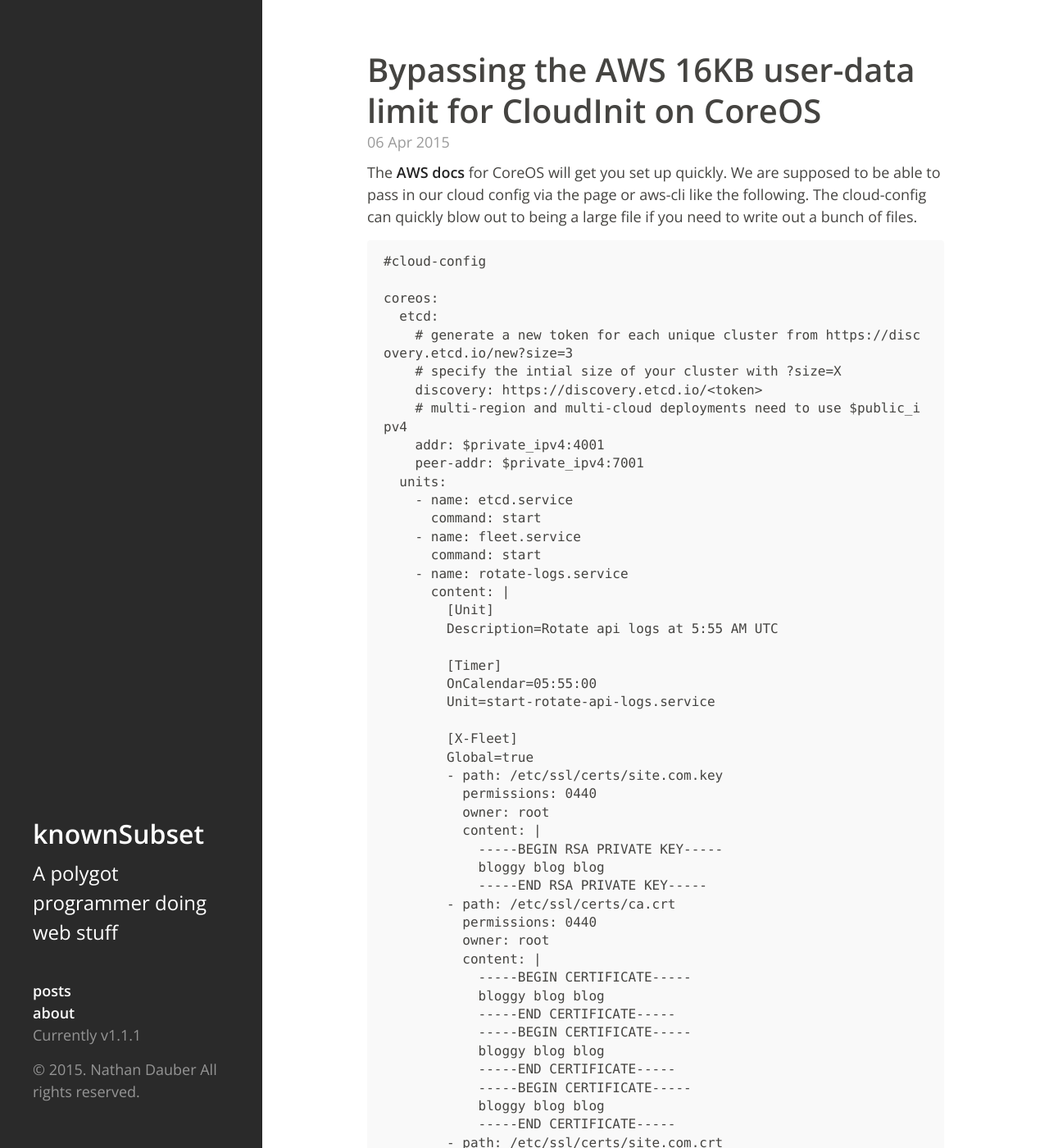
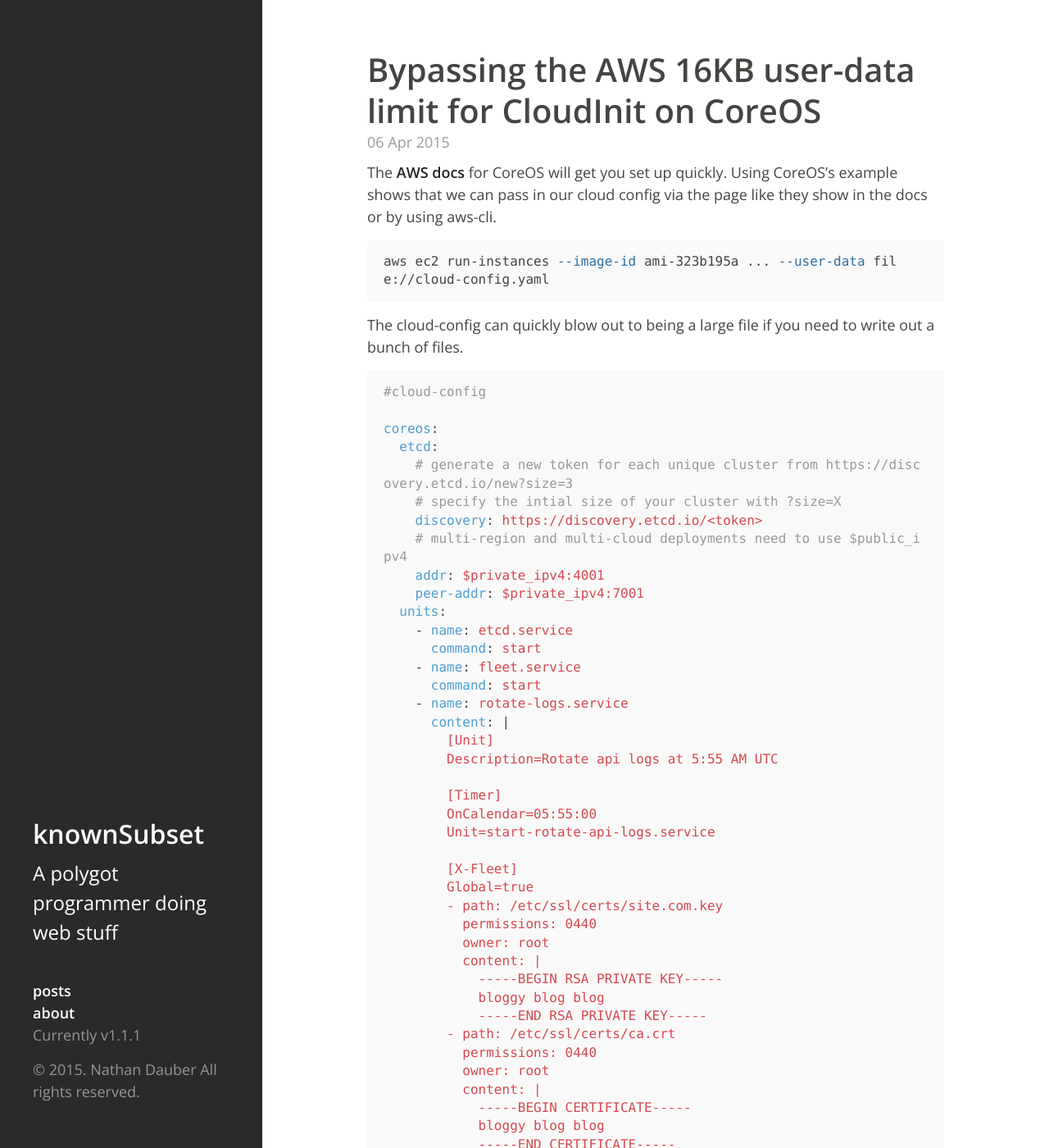
Before and after one commit to KnownSubset/KnownSubset.github.io, a Jekyll site: the page built from _posts/2015-04-06-Bypass-AWS-user-data-size-limits-on-coreOS.md, in a window 1280 px wide and 1400 px high. Shown: the whole window at 82% size. Built offline with Jekyll 4.4.1, drawn with Linux system fonts in a browser that asks for light colours; Markdown is read by kramdown in place of the engine named in the settings; some of the changed text lies outside the part shown.

Commit message:
Enhancements to the post

````diff
--- a/_posts/2015-04-06-Bypass-AWS-user-data-size-limits-on-coreOS.md
+++ b/_posts/2015-04-06-Bypass-AWS-user-data-size-limits-on-coreOS.md
@@ -3,9 +3,15 @@ layout: post
 title: Bypassing the AWS 16KB user-data limit for CloudInit on CoreOS
 ---
 
-The [AWS docs](https://coreos.com/docs/running-coreos/cloud-providers/ec2/#cloud-config) for CoreOS will get you set up quickly. We are supposed to be able to pass in our cloud config via the page or aws-cli like the following.  The cloud-config can quickly blow out to being a large file if you need to write out a bunch of files.
+The [AWS docs](https://coreos.com/docs/running-coreos/cloud-providers/ec2/#cloud-config) for CoreOS will get you set up quickly. Using CoreOS's example shows that we can pass in our cloud config via the page like they show in the docs or by using aws-cli.
 
+``` shell
+aws ec2 run-instances --image-id ami-323b195a ... --user-data file://cloud-config.yaml
 ```
+
+The cloud-config can quickly blow out to being a large file if you need to write out a bunch of files.
+
+``` yaml
 #cloud-config
 
 coreos:
@@ -73,10 +79,15 @@ coreos:
 
 ```
 
-However, when trying to boot an EC2 instance with a complicated cloud-config you will probably run into a limitation within AWS of the [user-data being limited to 16KB](http://docs.aws.amazon.com/AWSEC2/latest/UserGuide/ec2-instance-metadata.html).  _The documents seem to be wrong as I was unable to send up user-data in any format that was larger than 16KB._  Now you can log into the instance and manually setup the machine or use some other system setup tool, but that is extra work that I would rather have coreos-cloudinit accomplish for me.
-To get around the limitation, I set up a systemd service to run that will download and run the real cloud-config via coreos-cloudinit.
+However, when trying to boot an EC2 instance with a complicated cloud-config you will probably run into a limitation within AWS of the [user-data being limited to 16KB](http://docs.aws.amazon.com/AWSEC2/latest/UserGuide/ec2-instance-metadata.html).  _The documents seem to be wrong as I was unable to send up user-data in any format that was larger than 16KB._ Once you hit this wall all AWS will tell you is:
 
 ```
+A client error (InvalidParameterValue) occurred when calling the RunInstances operation: User data is limited to 16384 bytes
+```
+
+Now you can log into the instance and manually setup the machine or use some other system setup tool, but that is extra work that I would rather have coreos-cloudinit accomplish for me. To get around the limitation, I set up a systemd service to run that will download and run the real cloud-config via coreos-cloudinit.
+
+``` yaml
 #cloud-config
 
 coreos:
@@ -94,3 +105,5 @@ coreos:
         Type=oneshot
 
 ```
+
+You need the environment file to be loaded as it will supply the public and private ip addresses that coreos-cloudinit uses to do the substitutions for $public_ipv4 and $private_ipv4.
````
